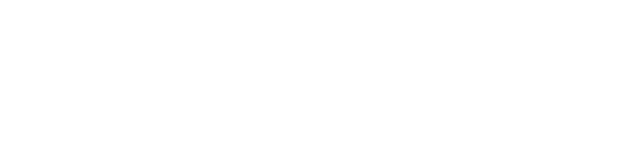
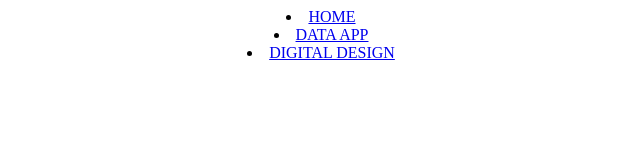
Before and after one commit to WVCS/website-sophiavinnick, a plain HTML site: page dataapp.html in a window 1280 px wide. Shown: the whole page, without its empty margins (319-959 px from the left). Drawn offline with Linux system fonts and the light colour scheme.

Commit message:
Update dataapp.html

```diff
--- a/dataapp.html
+++ b/dataapp.html
@@ -1,4 +1,14 @@
 <html>
+  <head>
+   </head>
+    <nav>
+      <center>
+
+  <li><a href="index.html"> HOME </a></li>
+  <li><a href="whatever.html"> DATA APP </a></li>
+        <li><a href="nextpage.html"> DIGITAL DESIGN </a></li>
 
 
+     </nav>
+
 </html>
```
